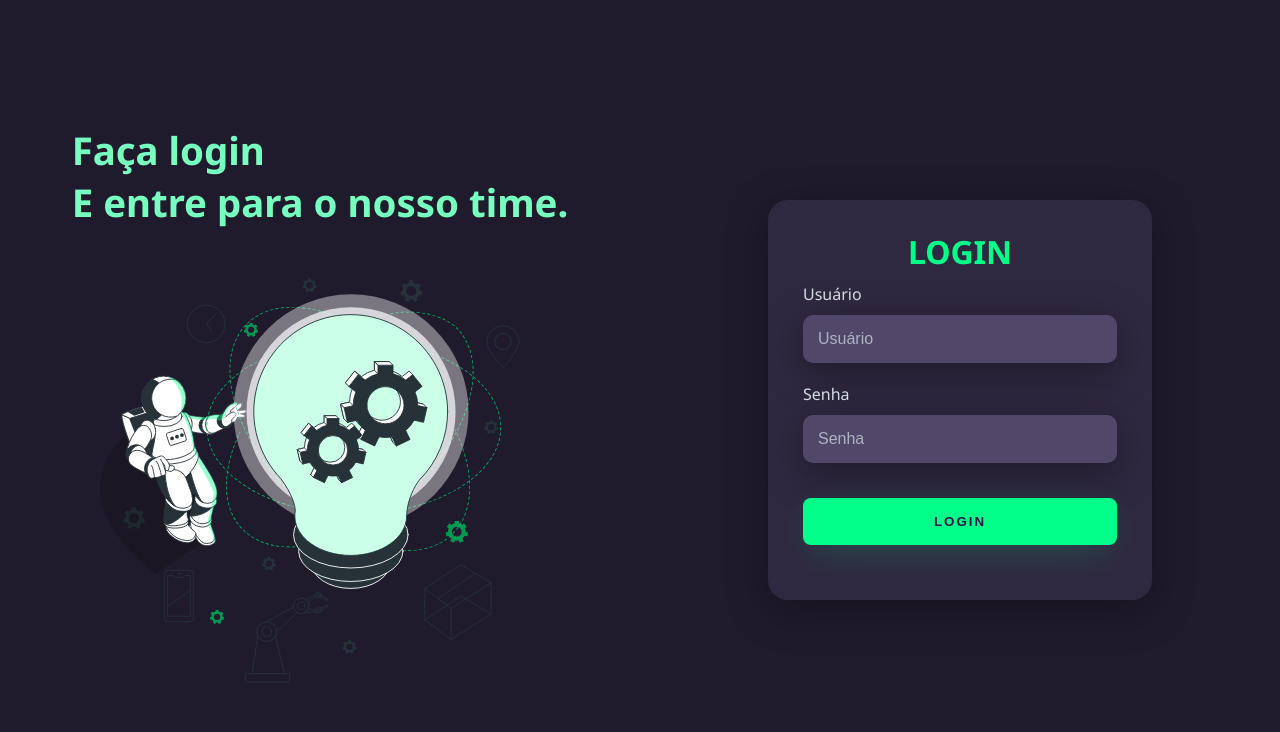
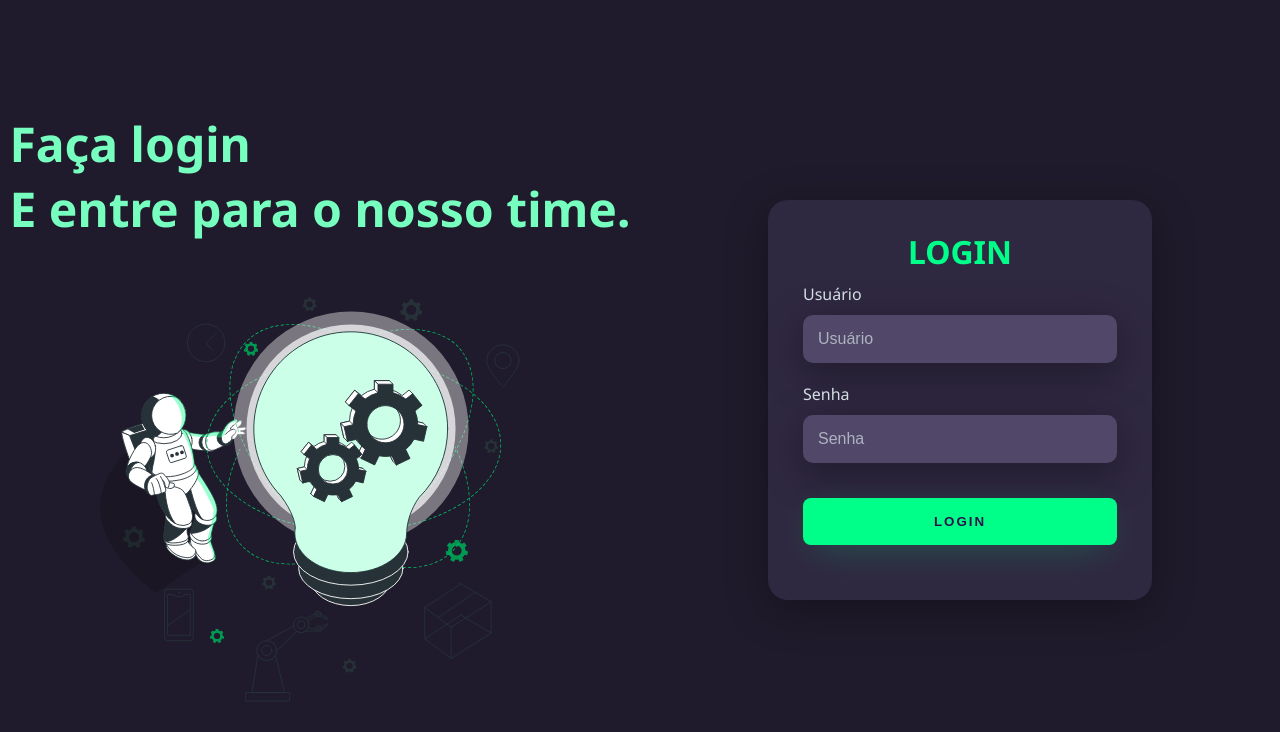
Before and after one commit to wendersonguedez/Dark-Login, a plain HTML site: page index.html in a window 1280 px wide. Drawn offline with Linux system fonts and the light colour scheme.

Commit message:
adding new comments

```diff
--- a/style.css
+++ b/style.css
@@ -26,6 +26,7 @@ body * {
 }
 
 .left-login {
+	/* ocupando metade da largura e toda a altura respectivamente. */
 	width: 50vw;
 	height: 100vh;
 
@@ -33,13 +34,13 @@ body * {
 	justify-content: center;
 	align-items: center;
 
-	/* colocando os elementos na vertical, como uma coluna. serve para colocar os elementos um embaixo do outro. */
+	/* posicionando os elementos embaixo do outro. */
 	flex-direction: column;
 }
 
 .left-login h1 {
 	color: #77ffc0;
-	font-size: 3vw;
+	font-size: 3rem;
 }
 
 .left-login-image {
@@ -47,6 +48,7 @@ body * {
 }
 
 .right-login {
+	/* ocupando metade da largura e toda a altura respectivamente. */
 	width: 50vw;
 	height: 100vh;
 
```
